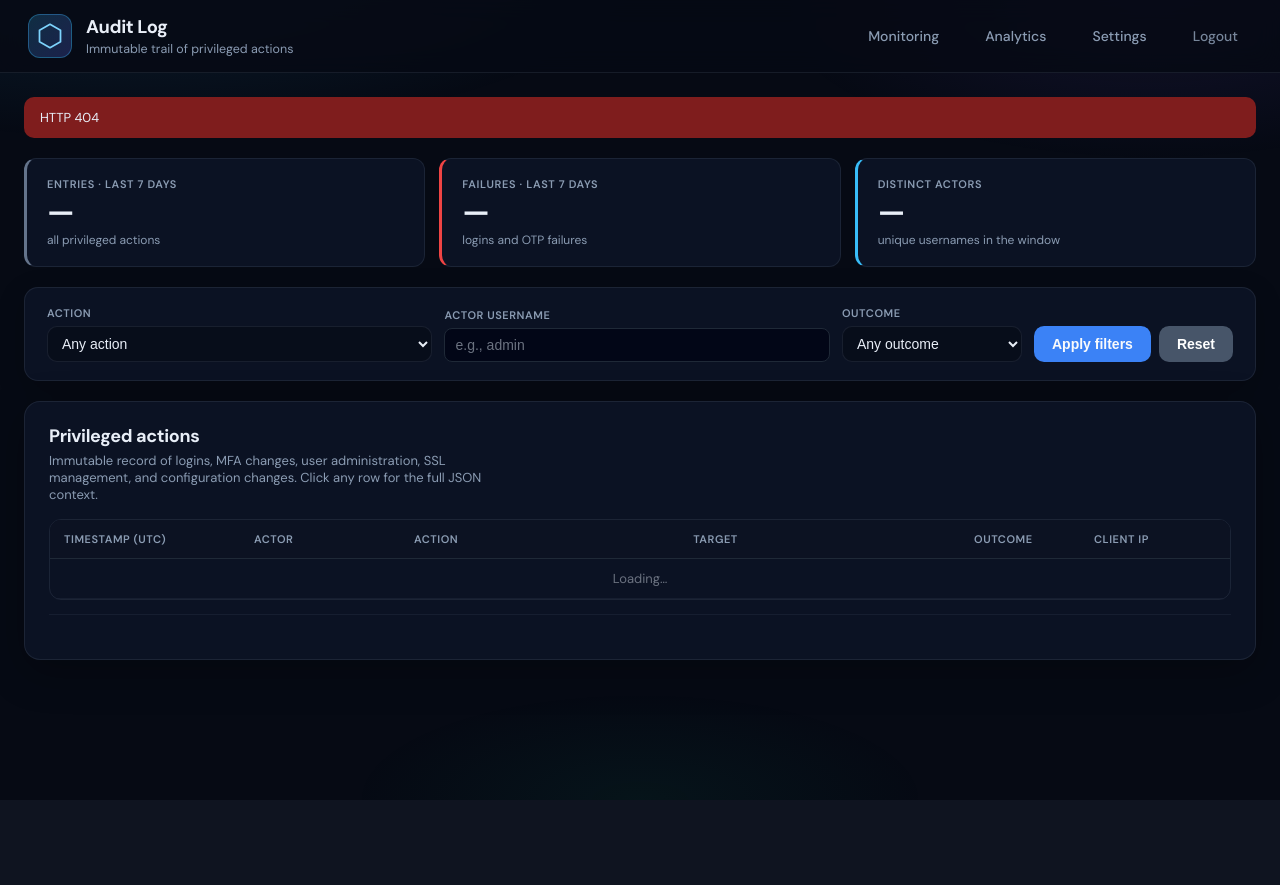
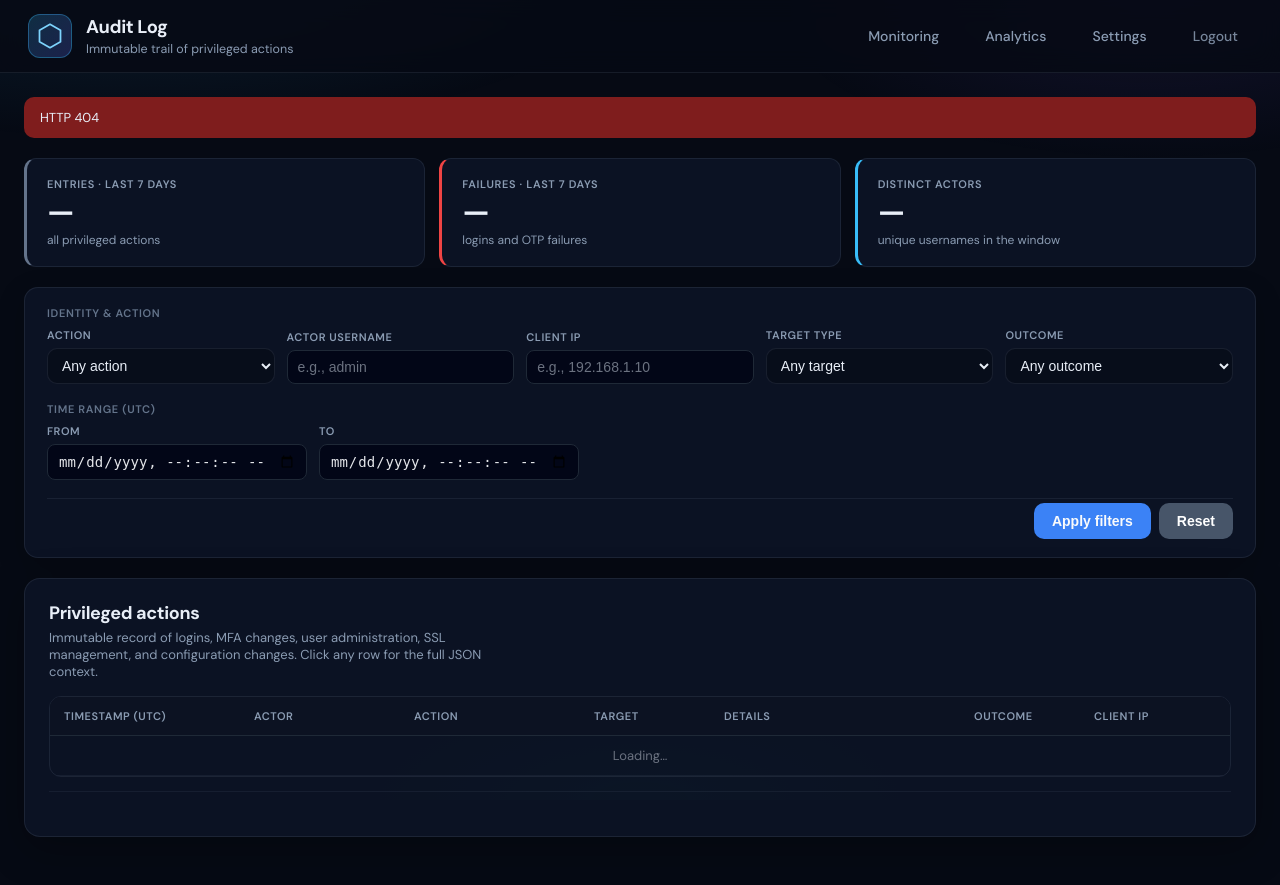
Before and after one commit to kamalx06/ids-bachelor-thesis, a Python web app: template templates/audit.html in a window 1280 px wide. Before the commit the page ends 800 px from the top, so only its background shows below. Run offline with Jinja, Linux system fonts and the light colour scheme; the template is opened without the code that fills it, so the values that code supplies are empty.

Commit message:
audit related changes

```diff
--- a/static/css/main.css
+++ b/static/css/main.css
@@ -3755,3 +3755,113 @@ header h1 {
 .dashboard-page .admin-table th {
     padding: 12px 16px;
 }
+
+.audit-table .audit-cell--details {
+  font-size: 0.8125rem;
+  color: #cbd5e1;
+  max-width: 360px;
+  overflow: hidden;
+  text-overflow: ellipsis;
+  white-space: nowrap;
+}
+
+.audit-table .audit-cell--details.audit-cell--muted {
+  color: #64748b;
+}
+
+/* ---------------------------------------------------------------------------
+   Audit filter card
+   --------------------------------------------------------------------------- */
+.audit-filters-card {
+  padding: 18px 20px;
+}
+
+.audit-filters-body {
+  display: flex;
+  flex-direction: column;
+  gap: 18px;
+}
+
+.audit-filter-section {
+  display: flex;
+  flex-direction: column;
+  gap: 8px;
+}
+
+.audit-filter-section-label {
+  font-size: 0.6875rem;
+  font-weight: 600;
+  letter-spacing: 0.06em;
+  text-transform: uppercase;
+  color: #64748b;
+}
+
+.audit-filter-grid {
+  display: grid;
+  grid-template-columns: repeat(auto-fit, minmax(180px, 1fr));
+  gap: 12px;
+  align-items: end;
+}
+
+/* Time-range row: two datetime inputs at a fixed width, presets fill the
+   remaining space and stay right-aligned on wide screens. */
+.audit-filter-grid--time {
+  grid-template-columns: minmax(220px, 260px) minmax(220px, 260px) 1fr;
+}
+
+.audit-field--presets {
+  display: flex;
+  flex-direction: column;
+  gap: 6px;
+}
+
+.audit-preset-group {
+  display: flex;
+  gap: 6px;
+  flex-wrap: wrap;
+}
+
+.audit-preset-btn {
+  font-family: inherit;
+  font-size: 0.8125rem;
+  font-weight: 500;
+  padding: 9px 14px;
+  min-width: 56px;
+  border-radius: 8px;
+  border: 1px solid rgba(148, 163, 184, 0.22);
+  background: rgba(30, 41, 59, 0.55);
+  color: #cbd5e1;
+  cursor: pointer;
+  transition: background 120ms ease, border-color 120ms ease, color 120ms ease;
+}
+
+.audit-preset-btn:hover {
+  background: rgba(51, 65, 85, 0.7);
+  border-color: rgba(148, 163, 184, 0.35);
+  color: #e2e8f0;
+}
+
+.audit-preset-btn.is-active {
+  background: rgba(59, 130, 246, 0.18);
+  border-color: rgba(59, 130, 246, 0.55);
+  color: #bfdbfe;
+}
+
+.audit-filter-actions {
+  display: flex;
+  justify-content: flex-end;
+  gap: 8px;
+  padding-top: 4px;
+  border-top: 1px solid rgba(148, 163, 184, 0.1);
+}
+
+.audit-filter-actions .dash-btn {
+  padding: 9px 18px;
+}
+
+/* On narrow viewports, stack the time range vertically. */
+@media (max-width: 720px) {
+  .audit-filter-grid--time {
+    grid-template-columns: 1fr;
+  }
+}
--- a/static/js/audit.js
+++ b/static/js/audit.js
@@ -28,6 +28,142 @@ function fmtTs(ts) {
   return d.toISOString().slice(0, 19).replace("T", " ");
 }
 
+/**
+ * Compact human-readable summary of an audit entry's `detail` blob,
+ * tailored to the action. Answers "what actually changed" without the
+ * reader having to open the modal and parse JSON.
+ *
+ * Falls back to the first two scalar fields for unknown actions, and
+ * returns an empty string when there is nothing useful to show.
+ */
+function describeEntry(r) {
+  const d = r.detail || {};
+  const action = String(r.action || "");
+  const targetLabel = r.target_type
+    ? `${r.target_type}${r.target_id ? " #" + r.target_id : ""}`
+    : "";
+
+  switch (action) {
+    case "user.set_role":
+      return `${d.username || targetLabel}: ${d.old_role || "?"} → ${d.new_role || "?"}`;
+    case "user.create":
+      return `Created ${d.username || "?"} (${d.role || "?"})${d.email ? ", " + d.email : ""}`;
+    case "user.delete":
+      return `Deleted ${d.username || targetLabel}`;
+    case "user.reset_password":
+      return `Reset password for ${d.username || targetLabel}`;
+    case "user.reset_mfa":
+      return `Reset MFA for ${d.username || targetLabel}`;
+    case "user.lock":
+      return d.duration_hours != null
+        ? `Locked ${d.username || targetLabel} for ${d.duration_hours}h`
+        : `Locked ${d.username || targetLabel}`;
+    case "user.unlock":
+      return `Unlocked ${d.username || targetLabel}`;
+    case "login.success": {
+      const flags = [];
+      if (d.totp_enabled) flags.push("TOTP");
+      if (d.email_otp_enabled) flags.push("email OTP");
+      return flags.length ? `MFA: ${flags.join(" + ")}` : "No MFA";
+    }
+    case "login.failure": {
+      const parts = [];
+      if (d.reason) parts.push(d.reason);
+      if (d.attempts != null) parts.push(`attempt ${d.attempts}`);
+      if (d.stage) parts.push(`[${d.stage}]`);
+      // The username the caller tried. Present when the caller supplied
+      // one at all — not set for bare scanner traffic.
+      if (d.username && d.username !== r.actor_username) {
+        parts.push(`as "${d.username}"`);
+      }
+      return parts.join(" ");
+    }
+    case "logout":
+      return "";
+    case "password.change":
+      return "Password changed";
+    case "profile.update": {
+      const parts = [];
+      if (d.username_changed) {
+        parts.push(d.old_username && d.new_username
+          ? `username: ${d.old_username} → ${d.new_username}`
+          : "username");
+      }
+      if (d.email_changed) {
+        const oldE = d.old_email || "(none)";
+        const newE = d.new_email || "(none)";
+        parts.push(`email: ${oldE} → ${newE}`);
+      }
+      if (d.avatar_changed) parts.push("avatar");
+      return parts.join("; ");
+    }
+    case "mfa.totp.enable":
+      return d.reason ? `reason: ${d.reason}` : "TOTP enabled";
+    case "mfa.totp.disable":
+      return d.reason ? `reason: ${d.reason}` : "TOTP disabled";
+    case "mfa.totp.setup_started":
+      return "TOTP setup started";
+    case "mfa.totp.qr":
+      return d.reason ? `reason: ${d.reason}` : "";
+    case "mfa.email.enable":
+      return d.reason ? `reason: ${d.reason}` : "Email OTP enabled";
+    case "mfa.email.disable":
+      return d.reason ? `reason: ${d.reason}` : "Email OTP disabled";
+    case "mfa.email.login_start":
+      return d.reason || "";
+    case "ssl.ca_regenerate":
+      if (d.error) return `Failed: ${d.error}`;
+      return d.common_name ? `Regenerated ${d.common_name}` : "Regenerated root CA";
+    case "ssl.bypass.add":
+      return d.pattern
+        ? `${d.match_type || "?"}: ${d.pattern}${d.reason ? ` (${d.reason})` : ""}`
+        : (d.reason || "");
+    case "ssl.bypass.delete":
+      return d.pattern ? `${d.match_type || "?"}: ${d.pattern}` : "";
+    case "sensor.auth_failure":
+      return d.reason ? `reason: ${d.reason}` : "";
+    case "auth.unauthorized":
+    case "auth.forbidden":
+      return d.path || "";
+    case "rate_limit.exceeded":
+    case "csrf.failure":
+    case "server.error":
+      return d.path || "";
+    case "request.rejected":
+      return [d.path, d.reason].filter(Boolean).join(" — ");
+    case "route.not_found":
+      return d.path || "";
+    case "ssl.ca.download": {
+      if (d.reason) return `Failed: ${d.reason}`;
+      const cn = d.common_name || "root CA";
+      return d.valid_until
+        ? `Downloaded ${cn}, exp ${String(d.valid_until).slice(0, 10)}`
+        : `Downloaded ${cn}`;
+    }
+    case "audit.read": {
+      const f = d.filters || {};
+      // Only user-chosen filters are recorded now, so a simple join is
+      // enough. Empty filters means the analyst opened the page with no
+      // constraints — that's the "just viewing the trail" case.
+      const parts = Object.entries(f).map(([k, v]) => `${k}=${v}`);
+      return parts.length ? `Viewed trail — ${parts.join(", ")}` : "Viewed trail";
+    }
+  }
+
+  // Unknown action: surface up to two scalar key=value pairs so the reader
+  // gets *some* signal without opening the modal.
+  if (d && typeof d === "object") {
+    const parts = [];
+    for (const [k, v] of Object.entries(d)) {
+      if (v == null || v === "" || typeof v === "object") continue;
+      parts.push(`${k}: ${v}`);
+      if (parts.length >= 2) break;
+    }
+    return parts.join(", ");
+  }
+  return "";
+}
+
 // Cursor stack: index 0 is the first page (null cursor).
 // Advancing pushes onto the stack; going back pops.
 let cursorStack = [null];
@@ -43,7 +179,7 @@ function renderTable(rows) {
   if (!rows.length) {
     const tr = document.createElement("tr");
     const td = document.createElement("td");
-    td.colSpan = 6; td.className = "empty"; td.textContent = "No audit entries match your filters.";
+    td.colSpan = 7; td.className = "empty"; td.textContent = "No audit entries match your filters.";
     tr.appendChild(td); tbody.appendChild(tr);
     return;
   }
@@ -55,7 +191,6 @@ function renderTable(rows) {
     tr.setAttribute("role", "button");
 
     const ts = fmtTs(r.ts);
-    const actor = r.actor_username || (r.actor_id ? `user #${r.actor_id}` : "—");
     const target = r.target_type
       ? `${r.target_type}${r.target_id ? " #" + r.target_id : ""}`
       : "—";
@@ -67,7 +202,13 @@ function renderTable(rows) {
     tdTs.textContent = ts;
     tr.appendChild(tdTs);
 
-    // Actor
+    // Actor — four cases:
+    //   1. actor_username present → the real identity
+    //   2. actor_id but no username → user record exists but was deleted
+    //      or the row predates the username column being populated
+    //   3. no actor at all, action starts with "auth."/"csrf."/"rate_limit."/
+    //      "route." → rejected before authentication; label as "anonymous"
+    //   4. no actor, everything else → "system" (sensor, worker, timer)
     const tdActor = document.createElement("td");
     tdActor.className = "audit-cell";
     if (r.actor_username) {
@@ -79,9 +220,24 @@ function renderTable(rows) {
       const muted = document.createElement("span");
       muted.className = "audit-actor audit-actor--muted";
       muted.textContent = `user #${r.actor_id}`;
+      muted.title = "Account no longer in the directory";
       tdActor.appendChild(muted);
     } else {
-      tdActor.textContent = "—";
+      const action = String(r.action || "");
+      const preAuth =
+        action.startsWith("auth.") ||
+        action.startsWith("csrf.") ||
+        action.startsWith("rate_limit.") ||
+        action.startsWith("route.") ||
+        action.startsWith("request.");
+      const label = preAuth ? "anonymous" : "system";
+      const muted = document.createElement("span");
+      muted.className = "audit-actor audit-actor--muted";
+      muted.textContent = label;
+      muted.title = preAuth
+        ? "Request was rejected before authentication"
+        : "No interactive user — emitted by a background process";
+      tdActor.appendChild(muted);
     }
     tr.appendChild(tdActor);
 
@@ -99,6 +255,20 @@ function renderTable(rows) {
     tdTarget.className = "audit-cell audit-cell--mono";
     tdTarget.textContent = target;
     tr.appendChild(tdTarget);
+
+    // Details — short human-readable summary derived from the JSON blob.
+    // The modal still shows the full JSON for anything not covered here.
+    const tdDetails = document.createElement("td");
+    tdDetails.className = "audit-cell audit-cell--details";
+    const summary = describeEntry(r);
+    if (summary) {
+      tdDetails.textContent = summary;
+      tdDetails.title = summary;
+    } else {
+      tdDetails.textContent = "—";
+      tdDetails.classList.add("audit-cell--muted");
+    }
+    tr.appendChild(tdDetails);
 
     // Outcome — colored pill via CSS classes
     const tdOutcome = document.createElement("td");
@@ -201,10 +371,20 @@ async function loadStats() {
 async function loadEntries() {
   showAlert("", "info");
   try {
+    const toEpoch = (id) => {
+      const v = el(id)?.value;
+      if (!v) return "";
+      const ms = new Date(v).getTime();
+      return Number.isFinite(ms) ? Math.floor(ms / 1000) : "";
+    };
     const params = {
       action: el("auditFilterAction")?.value || "",
       actor: el("auditFilterActor")?.value?.trim() || "",
+      actor_ip: el("auditFilterIp")?.value?.trim() || "",
+      target_type: el("auditFilterTargetType")?.value || "",
       outcome: el("auditFilterOutcome")?.value || "",
+      start_time: toEpoch("auditFilterStart"),
+      end_time: toEpoch("auditFilterEnd"),
       limit: 100,
     };
     const cursor = cursorStack[cursorIndex];
@@ -251,12 +431,43 @@ document.addEventListener("DOMContentLoaded", async () => {
     loadEntries();
   });
   el("auditResetBtn")?.addEventListener("click", () => {
-    el("auditFilterAction").value = "";
-    el("auditFilterActor").value = "";
-    el("auditFilterOutcome").value = "";
+    [
+      "auditFilterAction", "auditFilterActor", "auditFilterIp",
+      "auditFilterTargetType", "auditFilterOutcome",
+      "auditFilterStart", "auditFilterEnd",
+    ].forEach((id) => { const n = el(id); if (n) n.value = ""; });
+    document.querySelectorAll(".audit-preset-btn.is-active")
+      .forEach((btn) => btn.classList.remove("is-active"));
     cursorStack = [null];
     cursorIndex = 0;
     loadEntries();
+  });
+
+  document.querySelectorAll(".audit-preset-btn").forEach((btn) => {
+    btn.addEventListener("click", () => {
+      const hours = Number(btn.dataset.hours || "0");
+      document.querySelectorAll(".audit-preset-btn.is-active")
+        .forEach((b) => b.classList.remove("is-active"));
+
+      if (hours === 0) {
+        el("auditFilterStart").value = "";
+        el("auditFilterEnd").value = "";
+      } else {
+        const now = Date.now();
+        const start = new Date(now - hours * 3600 * 1000);
+        const end = new Date(now);
+        const toLocal = (d) => {
+          const off = d.getTimezoneOffset();
+          return new Date(d.getTime() - off * 60 * 1000).toISOString().slice(0, 19);
+        };
+        el("auditFilterStart").value = toLocal(start);
+        el("auditFilterEnd").value = toLocal(end);
+        btn.classList.add("is-active");
+      }
+      cursorStack = [null];
+      cursorIndex = 0;
+      loadEntries();
+    });
   });
 
   try {
--- a/templates/audit.html
+++ b/templates/audit.html
@@ -63,14 +63,31 @@
 
     <!-- Filters -->
     <section class="card audit-filters-card" aria-label="Filters">
-        <div class="audit-filters-row">
-            <div class="audit-field audit-field--grow">
+        <div class="audit-filters-body">
+
+            <div class="audit-filter-section">
+                <span class="audit-filter-section-label">Identity &amp; action</span>
+                <div class="audit-filter-grid">
+                    <div class="audit-field">
                         <label for="auditFilterAction">Action</label>
                         <select id="auditFilterAction"><option value="">Any action</option></select>
                     </div>
-            <div class="audit-field audit-field--grow">
+                    <div class="audit-field">
                         <label for="auditFilterActor">Actor username</label>
                         <input id="auditFilterActor" type="search" placeholder="e.g., admin" maxlength="64" autocomplete="off">
+                    </div>
+                    <div class="audit-field">
+                        <label for="auditFilterIp">Client IP</label>
+                        <input id="auditFilterIp" type="search" placeholder="e.g., 192.168.1.10" maxlength="45" autocomplete="off">
+                    </div>
+                    <div class="audit-field">
+                        <label for="auditFilterTargetType">Target type</label>
+                        <select id="auditFilterTargetType">
+                            <option value="">Any target</option>
+                            <option value="user">user</option>
+                            <option value="ca">ca</option>
+                            <option value="bypass_rule">bypass_rule</option>
+                        </select>
                     </div>
                     <div class="audit-field">
                         <label for="auditFilterOutcome">Outcome</label>
@@ -81,10 +98,28 @@
                             <option value="denied">Denied</option>
                         </select>
                     </div>
-            <div class="audit-filters-actions">
+                </div>
+            </div>
+
+            <div class="audit-filter-section">
+                <span class="audit-filter-section-label">Time range (UTC)</span>
+                <div class="audit-filter-grid audit-filter-grid--time">
+                    <div class="audit-field">
+                        <label for="auditFilterStart">From</label>
+                        <input id="auditFilterStart" type="datetime-local" step="1">
+                    </div>
+                    <div class="audit-field">
+                        <label for="auditFilterEnd">To</label>
+                        <input id="auditFilterEnd" type="datetime-local" step="1">
+                    </div>
+                </div>
+            </div>
+
+            <div class="audit-filter-actions">
                 <button class="primary dash-btn" id="auditApplyBtn" type="button">Apply filters</button>
                 <button class="secondary dash-btn" id="auditResetBtn" type="button">Reset</button>
             </div>
+
         </div>
     </section>
 
@@ -104,14 +139,15 @@
                     <tr>
                         <th style="width: 190px;">Timestamp (UTC)</th>
                         <th style="width: 160px;">Actor</th>
-                        <th>Action</th>
-                        <th>Target</th>
+                        <th style="width: 180px;">Action</th>
+                        <th style="width: 130px;">Target</th>
+                        <th>Details</th>
                         <th style="width: 120px;">Outcome</th>
                         <th style="width: 150px;">Client IP</th>
                     </tr>
                 </thead>
                 <tbody id="auditTbody">
-                    <tr><td colspan="6" class="empty">Loading…</td></tr>
+                    <tr><td colspan="7" class="empty">Loading…</td></tr>
                 </tbody>
             </table>
         </div>
```
Also changed, not shown: uni-srver.py (+134 -12 lines), storage/audit.py. Lines whose indentation alone changed are shown as unchanged.
